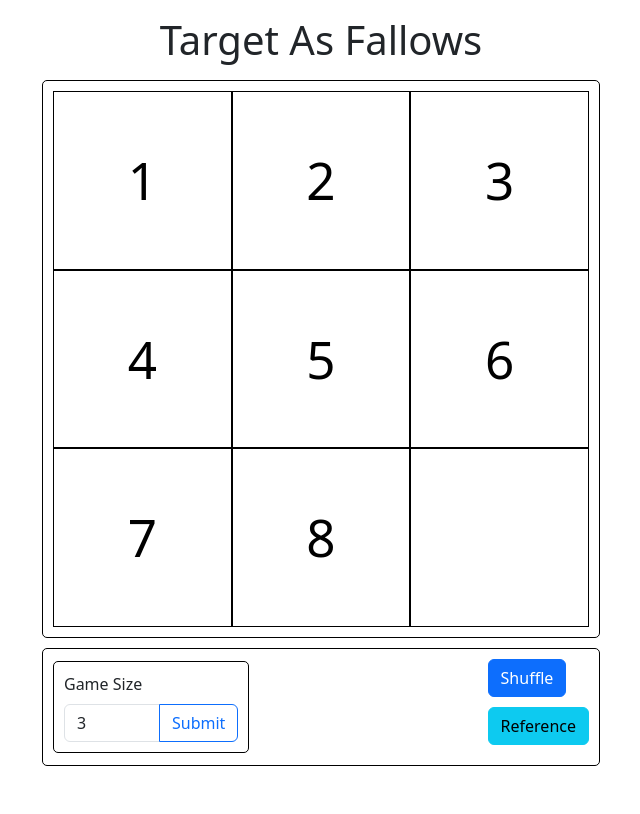
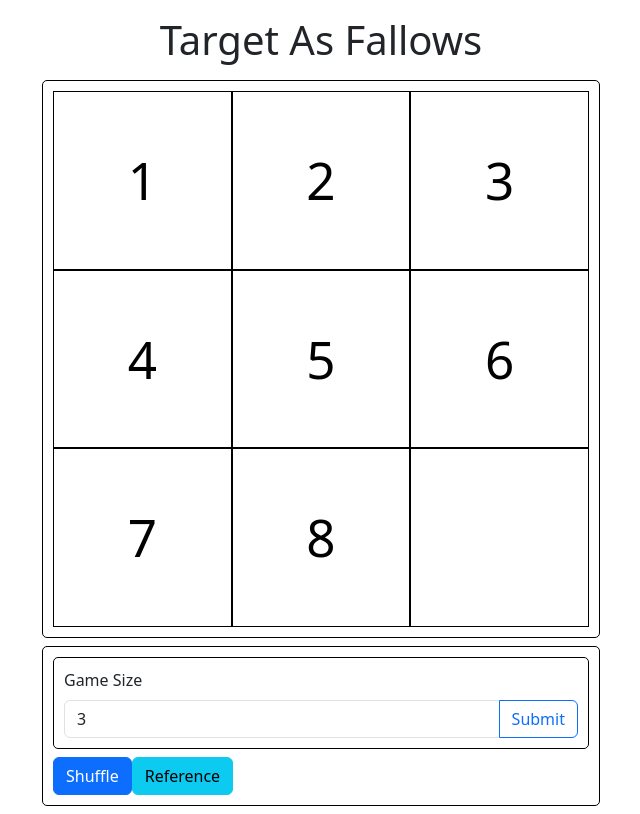
Before and after one commit to paxzhu/-Huarong-Road, a React (Create React App) app in the folder front_end/: page / in a window 1280 px wide. Shown: the whole page, without its empty margins (319-959 px from the left). Built offline with nearby package versions, Linux system fonts and the light colour scheme.

Commit message:
css update

```diff
--- a/front_end/src/App.js
+++ b/front_end/src/App.js
@@ -76,10 +76,7 @@ function Reference({reference, onClick}) {
     status = JSON.stringify(reference)+ ", with steps: " + reference.length ;
   }
   return (
-    <div className="status">
       <button type="button" class="btn btn-info" onClick={onClick}>Reference</button>
-      <h4>{status}</h4>
-    </div>
   );
 }
 
@@ -146,7 +143,7 @@ export default function Board() {
   return (
     <div class="container">
       <div className="status text-center fs-1">{status}</div>
-      <div class="custom-container custom-border">
+      <div class="custom-container custom-border mb-2">
         {squares.map((line, i) =>
           <div class="box" key={i}>
             {line.map((value, j) =>
@@ -154,8 +151,8 @@ export default function Board() {
           </div>
         )}
       </div>
-      <div class="custom-container status custom-border d-flex justify-content-between align-items-center">
-        <div class="custom-border">
+      <div class="custom-container custom-border mb-2">
+        <div class="custom-border mb-2">
           <Options onOptionClick={handleOptions} />
         </div>
         <div >
```
